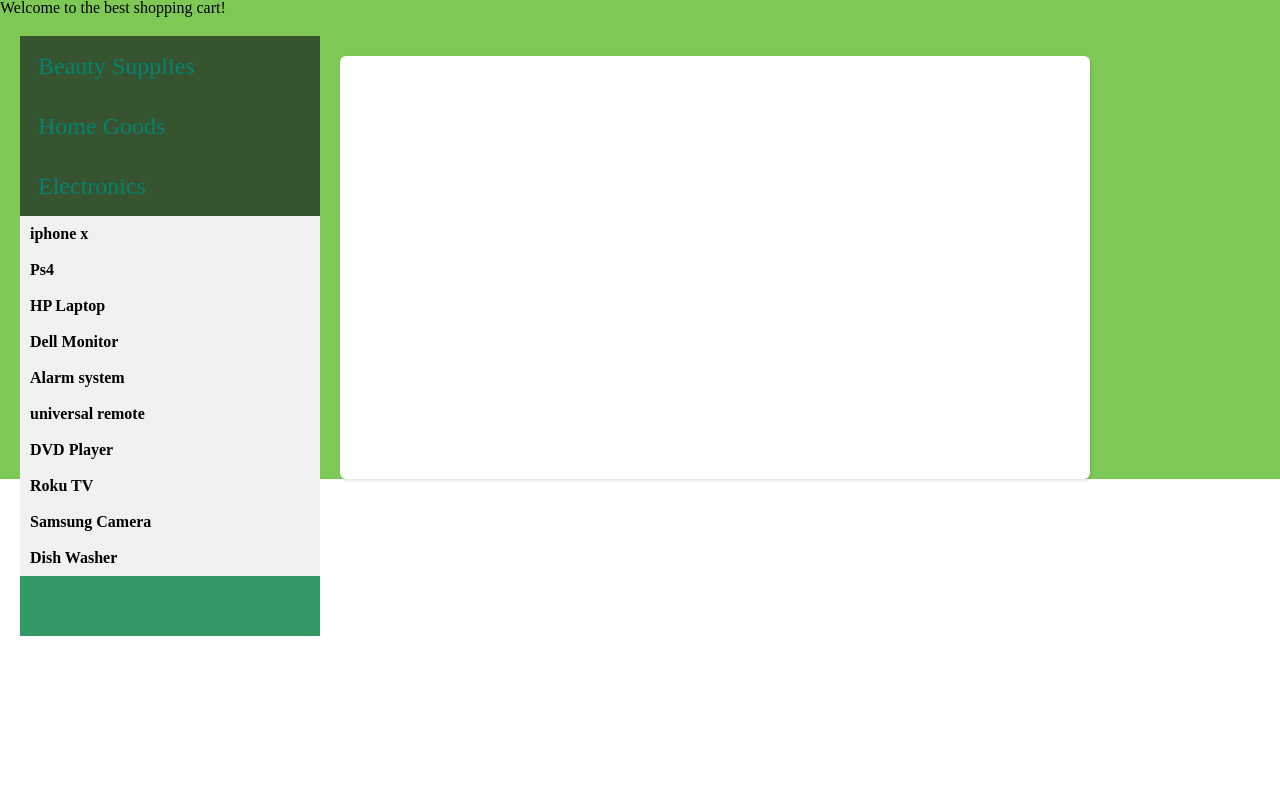
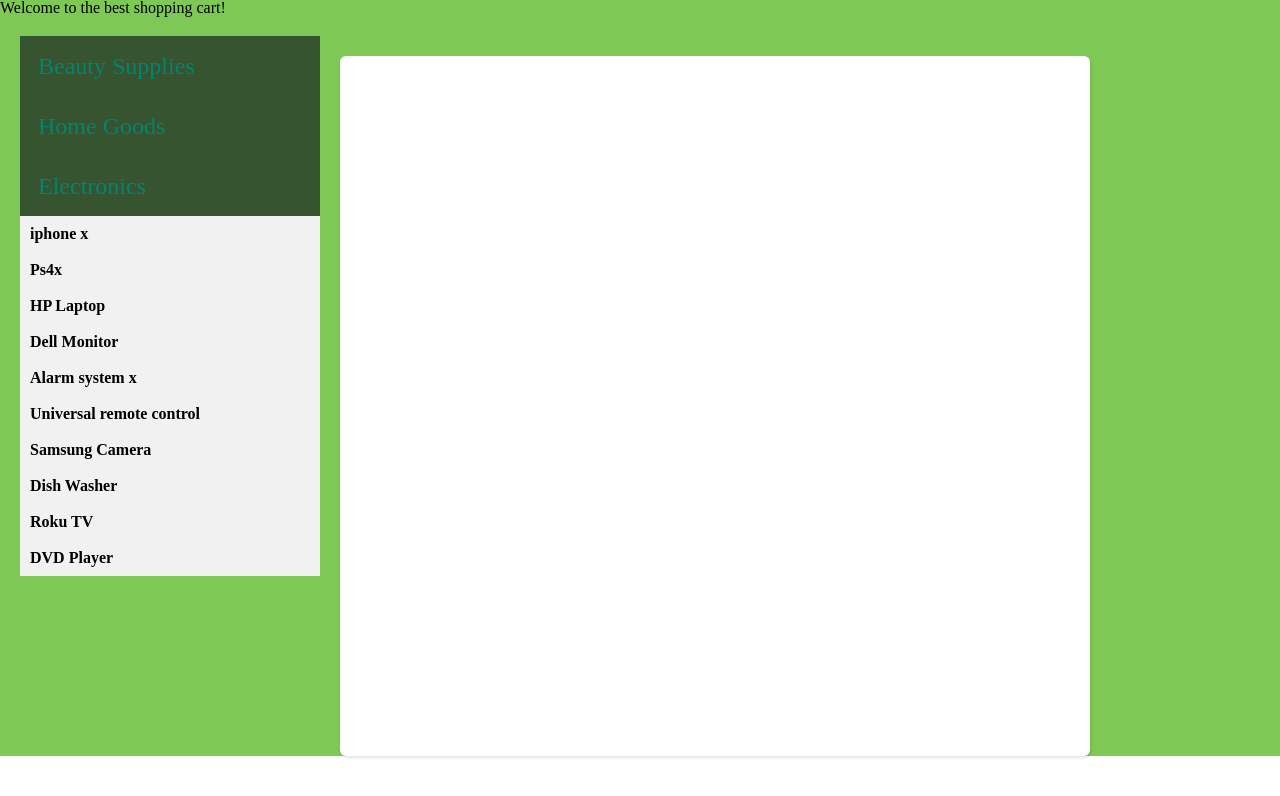
Before and after one commit to MiranEjerenwa/shopping-cart, a plain HTML site: page index.html in a window 1280 px wide. Both pictures are taken after a click on the element "Electronics". Drawn offline with nearby package versions, Linux system fonts and the light colour scheme.

Commit message:
adding list items dynamically

```diff
--- a/assets/css/style.css
+++ b/assets/css/style.css
@@ -14,7 +14,7 @@
 .itemsList {
     float: left;
     width: 300px;
-    height: 600px;
+    height: 100%;
     background-color: #339967;
 margin: 20px;
 display: flex;
@@ -24,7 +24,7 @@ flex-direction: column;
 }
 .shoppingCart {
     width: 750px;
-  height: 423px;
+  height: 700px;
   margin-top: 40px;
   margin-bottom: 200px;
   background: #FFFFFF;
--- a/assets/javascript/shoppingList.js
+++ b/assets/javascript/shoppingList.js
@@ -74,7 +74,61 @@ const itemDetails = [{
     itemName: 'iphone x',
     itemDescription: `Apple's new way of making money`,
     itemPrice: '$1400',
-    itemCategory: 'Electronics'
+    itemCategory: 'electronics'
+},
+{
+    itemName: 'Ps4x',
+    itemDescription: `play away your life`,
+    itemPrice: '$560',
+    itemCategory: 'electronics'
+},
+{
+    itemName: 'HP Laptop',
+    itemDescription: `cyan ultra slim`,
+    itemPrice: '$1200',
+    itemCategory: 'electronics'
+},
+{
+    itemName: 'Dell Monitor',
+    itemDescription: `19 display hd`,
+    itemPrice: '$89.99',
+    itemCategory: 'electronics'
+},
+{
+    itemName: 'Alarm system x',
+    itemDescription: `Never get a break in again`,
+    itemPrice: '$1400',
+    itemCategory: 'electronics'
+},
+{
+    itemName: 'Universal remote control',
+    itemDescription: `Sync all your devices`,
+    itemPrice: '$600',
+    itemCategory: 'electronics'
+},
+{
+    itemName: 'Samsung Camera',
+    itemDescription: `1200 pixels, all in one. Edit and print`,
+    itemPrice: '$950',
+    itemCategory: 'electronics'
+},
+{
+    itemName: 'Dish Washer',
+    itemDescription: `GE twin compartment`,
+    itemPrice: '$1800',
+    itemCategory: 'electronics'
+},
+{
+    itemName: 'Roku TV',
+    itemDescription: `Best Free TV solution - all in one`,
+    itemPrice: '$100',
+    itemCategory: 'electronics'
+},
+{
+    itemName: 'DVD Player',
+    itemDescription: `HD`,
+    itemPrice: '$400',
+    itemCategory: 'electronics'
 }
 ]
 
--- a/index.html
+++ b/index.html
@@ -46,8 +46,8 @@
                     <li id='addToCart' class = 'details'>Hand Gun</li> -->
                 </ul>
              <h4 class = 'category dropdown collapsibleList'>Electronics</h4>
-             <ul>
-                    <li id='addToCart' class = 'details'>iphone x</li>
+             <ul class = electronics>
+                    <!-- <li id='addToCart' class = 'details'>iphone x</li>
                     <li id='addToCart' class = 'details'>Ps4</li>
                     <li id='addToCart' class = 'details'>HP Laptop</li>
                     <li id='addToCart' class = 'details'>Dell Monitor</li>
@@ -56,7 +56,7 @@
                     <li id='addToCart' class = 'details'>DVD Player</li>
                     <li id='addToCart' class = 'details'>Roku TV</li>
                     <li id='addToCart' class = 'details'>Samsung Camera</li>
-                    <li id='addToCart' class = 'details'>Dish Washer</li>
+                    <li id='addToCart' class = 'details'>Dish Washer</li> -->
                 </ul>
             </div>
     <div class = 'shoppingCart'>
```
